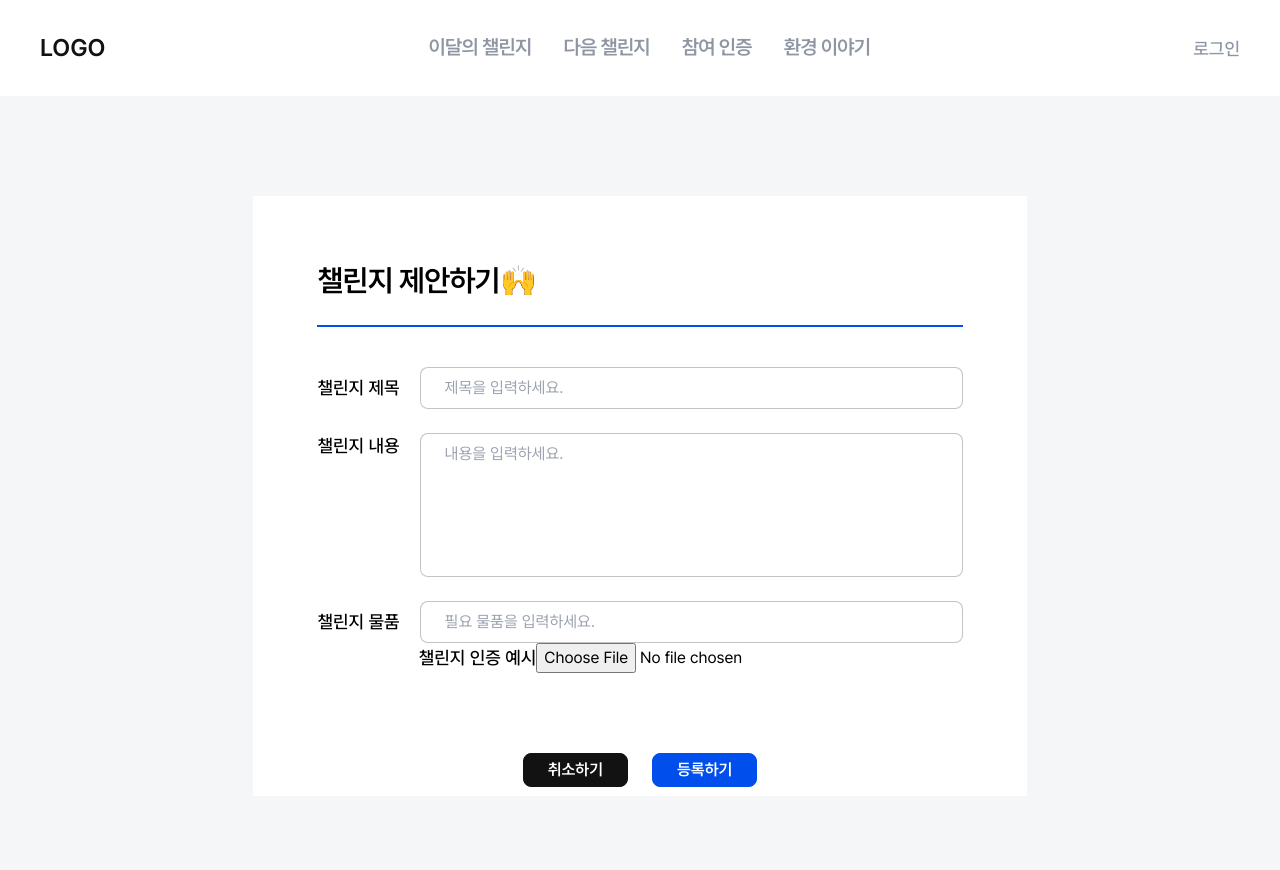
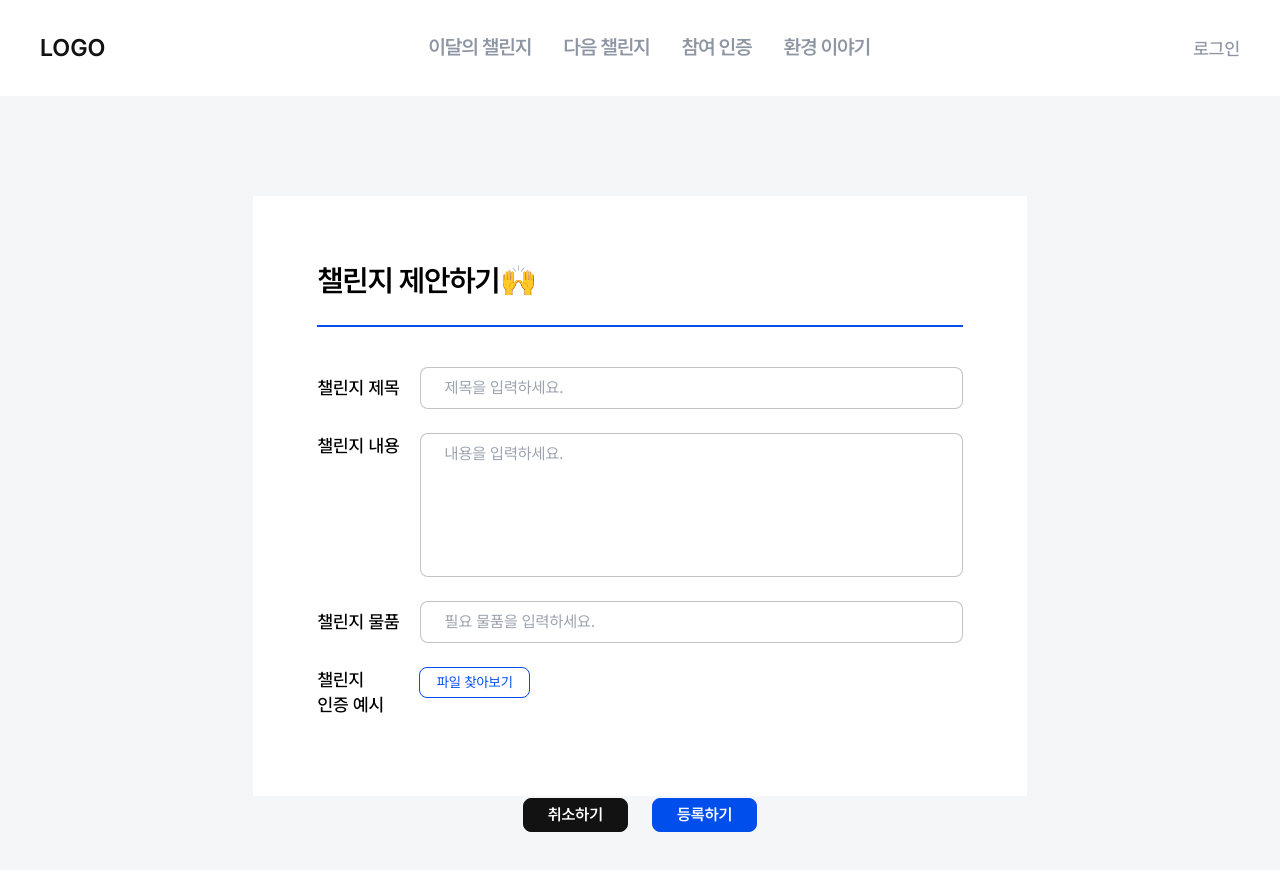
Before and after one commit to Hanbyul-Choi/Project-13.7, a Next.js app: page /idea/post in a window 1280 px wide. Shown: the top 870 px of the page. Built offline with nearby package versions, Linux system fonts and the light colour scheme; no server answers.

Commit message:
Design: Add Idea Post Page Layout Modify

```diff
--- a/package.json
+++ b/package.json
@@ -19,6 +19,7 @@
     "@types/react-dom": "18.2.7",
     "@types/uuid": "^9.0.2",
     "autoprefixer": "10.4.15",
+    "dropzone": "^6.0.0-beta.2",
     "eslint": "8.47.0",
     "eslint-config-next": "13.4.19",
     "next": "13.4.19",
--- a/src/app/idea/post/page.tsx
+++ b/src/app/idea/post/page.tsx
@@ -148,15 +148,16 @@ export default function IdeaPostPage() {
             onChange={e => setContent(e.target.value)}
           />
         </div>
-        <div className="flex items-center justify-center">
+        <div className="flex items-center justify-center my-[24px]">
           <Label size="" name="product">
             챌린지 물품
           </Label>
           <Input placeholder="필요 물품을 입력하세요." _size="lg" id="product" inputStyle="ml-[20px]" onChange={e => setProduct(e.target.value)} />
         </div>
-        <div className="flex items-center justify-center">
-          <Label size="" name="product">
-            챌린지 인증 예시
+        <div className="flex">
+          <Label size="" name="challengeImage" labelStyle="w-[5.12rem]">
+            챌린지
+            <br /> 인증 예시
           </Label>
           {typeof previewImg === 'string' ? (
             <div>
@@ -164,7 +165,13 @@ export default function IdeaPostPage() {
               <button onClick={handleCancelImg}>x</button>
             </div>
           ) : (
-            <input type="file" onChange={event => handleChangeImg(event)} />
+            <div className="flex flex-col">
+              <button className="px-4 py-1 border border-blue rounded-lg text-sm text-blue leading-[150%] relative ml-[20px] w-[6.93rem] mb-[12px]">
+                파일 찾아보기
+                <input type="file" id="challengeImage" className="absolute left-[-68px] top-0 w-[11.06rem] h-[31px] opacity-0 cursor-pointer" onChange={event => handleChangeImg(event)} />
+              </button>
+              <div></div>
+            </div>
           )}
         </div>
         <div className="flex items-center justify-center mt-20">
--- a/src/components/common/Label.tsx
+++ b/src/components/common/Label.tsx
@@ -1,13 +1,14 @@
 interface LabelProps {
   children: React.ReactNode;
   name: string;
-  size: string
+  size: string;
+  labelStyle?: string;
 }
 
-export const Label = ({ children, name, size }: LabelProps) => {
-  let labelSize = size === "base" ? 'text-base' : "text-lg"
+export const Label = ({ children, name, size, labelStyle }: LabelProps) => {
+  let labelSize = size === 'base' ? 'text-base' : 'text-lg';
   return (
-    <label className={`leading-[25.2px] text-x font-medium ${labelSize}`} htmlFor={`${name}`}>
+    <label className={`leading-[25.2px] text-x font-medium ${labelSize} ${labelStyle}`} htmlFor={`${name}`}>
       {children}
     </label>
   );
```
Also changed, not shown: 1 other file (tests, documents, lock files or other folders).
